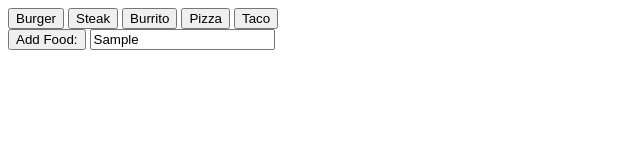
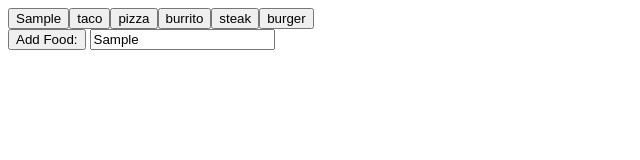
Before and after one commit to jennyoum/Giphy, a plain HTML site: page index.html in a window 1280 px wide. Both pictures are taken after typing "Sample" into the empty fields and a click on the button "Add Food:". Shown: the whole page, without its empty margins (0-640 px from the left). Drawn offline with nearby package versions, Linux system fonts and the light colour scheme; no server answers.

Commit message:
fixed user input button

```diff
--- a/index.html
+++ b/index.html
@@ -7,34 +7,45 @@
     <title>Giphy</title>
 </head>
 <body>
-
-        <button data-food="burger">Burger</button>
-        <button data-food="steak">Steak</button>
-        <button data-food="burrito">Burrito</button>
-        <button data-food="pizza">Pizza</button>
-        <button data-food="taco">Taco</button>
-
+   <div id="btn-div">
+        <!-- <button data-food="burger" class="query-btn">Burger</button>
+        <button data-food="steak" class="query-btn">Steak</button>
+        <button data-food="burrito" class="query-btn">Burrito</button>
+        <button data-food="pizza" class="query-btn">Pizza</button>
+        <button data-food="taco" class="query-btn">Taco</button> -->
+   </div>
+    <div id="topics"></div>
+    <button id="add-food" >Add Food: </button>
+    <input type="text" id="userInput">
 
     <div id="gifs-appear-here">
     </div>
-    <div id="topics"></div>
-    <button>Add Food: </button>
-    <input type="text" id="userInput">
+
+
 
     <script src="https://cdnjs.cloudflare.com/ajax/libs/jquery/3.2.1/jquery.min.js"></script>
     <script type="text/javascript">
 
-    var topics = [];
+    var topics = ["burger", "steak", "burrito", "pizza", "taco"];
 
-    function foodButtons () {
-        for (var i = 0; i < topics.length; i++) {
-        document.getElementById("topics").innerHTML += "<button>" + topics[i] + "</button>";
-            }
+    function foodButtons (a) {
+        //let i = a.length;
+        console.log(i);
+       $("#btn-div").prepend(`<button class="query-btn" data-food ="${a}"> ${a}</button>`) ;
+       //$("#topics").prepend(`<button  data-food ="a[0]">a[0]</button>`) ;
         }
-    foodButtons();
-
-    $("button").on("click", function() {
+       for ( var i=0; i < topics.length; i++){
+            foodButtons(topics[i]);
+        }
+        $("#add-food").on("click",function(){
+                var userInput =$("#userInput").val();
+                console.log(userInput);
+                //topics.push(userInput);
+                foodButtons(userInput);
+            });
+    $("#btn-div").on("click", ".query-btn", function() {
       var food = $(this).attr("data-food");
+      console.log(food);
       var queryURL = "https://api.giphy.com/v1/gifs/search?api_key=6kzr50l8dlgEaOOVqe1VMiOwUmuGt3p6&q="
       + food + "&limit=10&offset=0&lang=en";
 
@@ -51,15 +62,14 @@
             var rating = results[i].rating;
 
             var p = $("<p>").text("Rating: " + rating);
-            //   1. get the value form the <input>, “hit: use .val();”
+            // 1. get the value form the <input>, “hit: use .val();”
             // 2. after get the<input> value, add it into the topics[]
             // 3. onclick call foodbuttons();
             // 4. make the button functional add attr data-food to each button
 
-            // $("#userInput").val("")
-            // var userInput = document.getElementById("userInput").value;
-            // topics.push(userInput);
-            // var inputValue = "";
+
+
+            //var inputValue = "";
             // for (i = 0; i<topics.length; i++){
             //     inputValue = inputValue + topics[i];
             //     document.getElementById("userInput").innerHTML = inputValue;
@@ -78,10 +88,12 @@
                 var state = $(this).attr("data-state");
 
                 if(state == "still"){
+                    console.log("still");
                     var animateImgAddress = $(this).attr("data-animate");
                         $(this).attr("src", animateImgAddress);
-                        $(this).attr("data-state”,“animate");
+                        $(this).attr("data-state","animate");
                     }else{
+                    console.log("animate")
                     var animateImgAddress = $(this).attr("data-still");
                         $(this).attr("src", animateImgAddress);
                         $(this).attr("data-state","still");
```
